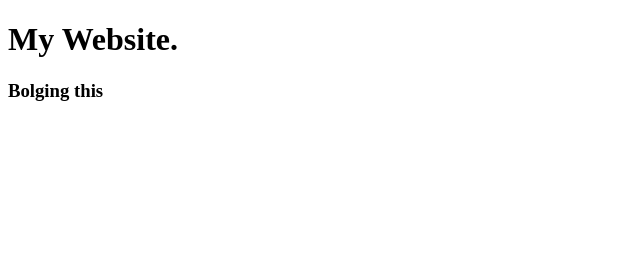
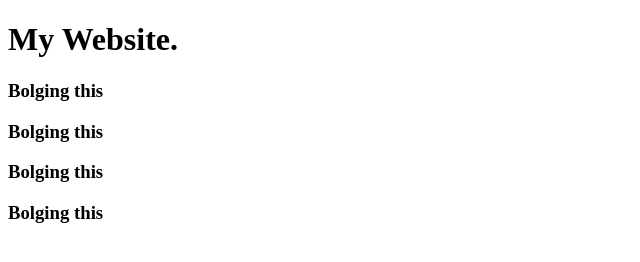
Before and after one commit to dipto3478/my-first-website, a plain HTML site: page index.html in a window 1280 px wide. Shown: the whole page, without its empty margins (0-640 px from the left). Drawn offline with Linux system fonts and the light colour scheme.

Commit message:
learned github

```diff
--- a/index.html
+++ b/index.html
@@ -8,7 +8,11 @@
 </head>
 <body>
     <h1>My Website.</h1>
-    <h3>Bolging this
-    </h3>
+    <h3>Bolging this</h3>
+
+    <h3>Bolging this</h3>
+    <h3>Bolging this</h3>
+    <h3>Bolging this</h3>
+
 </body>
 </html>
```
